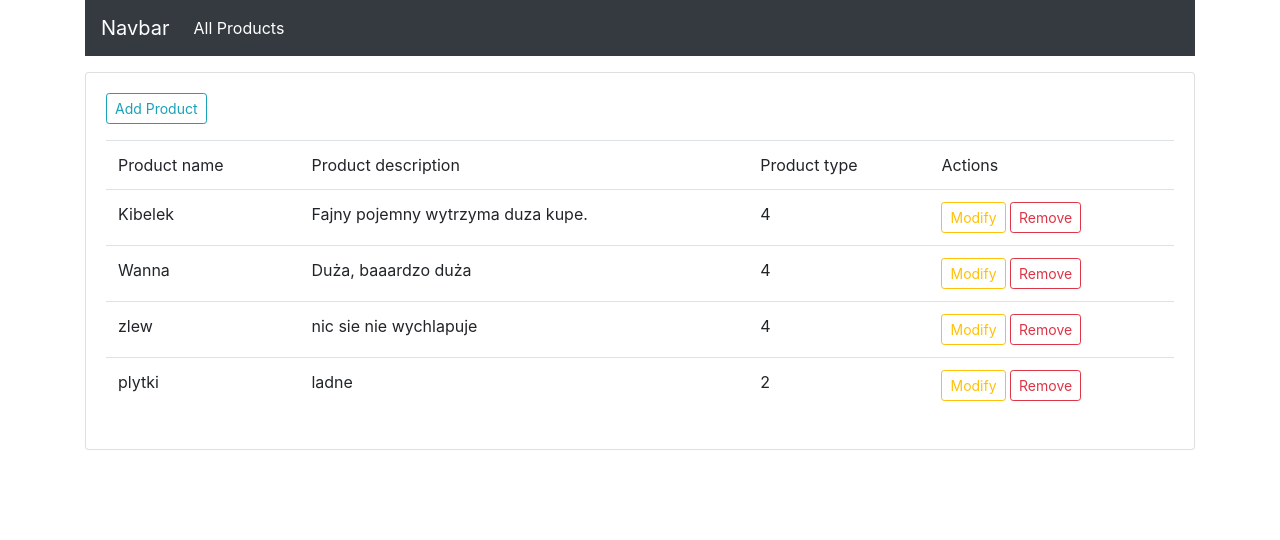
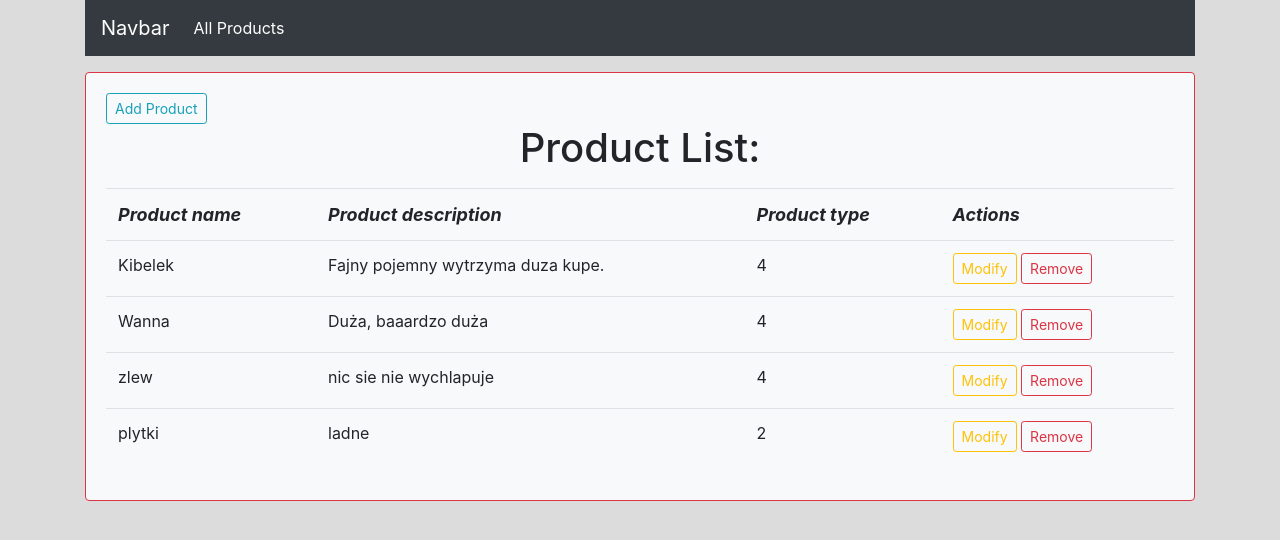
Before and after one commit to MarcinSzyc/andzy-calc, a Django app: page / in a window 1280 px wide. Shown: the top 540 px of the page. Run offline with Django 3.2, Linux system fonts and the light colour scheme; data comes from the database, SQL or seed files in the repository; some libraries are stand-ins or nearby versions.

Commit message:
changes in User Interface formating

```diff
--- a/templates/renovations/layout.html
+++ b/templates/renovations/layout.html
@@ -18,7 +18,7 @@
 
 
 </head>
-<body>
+<body style="background-color: gainsboro">
 <header class="site-header">
     <div class="container">
         <nav class="navbar navbar-expand-lg navbar-dark bg-dark">
--- a/templates/renovations/product_list.html
+++ b/templates/renovations/product_list.html
@@ -4,21 +4,24 @@
     {% if messages %}
         {% for message in messages %}
             <div{% if message.tags == 'error' %}
-                class="alert alert-danger" role="alert"
+                class="alert alert-danger border-warning mt-3" role="alert"
             {% else %}
-                class="alert alert-success" role="alert"
+                class="alert alert-success border-success mt-3" role="alert"
             {% endif %}>{{ message }}</div>
         {% endfor %}
     {% endif %}
     <div class="row justify-content-md-center main-window">
         <div class="col-sm-12">
-            <div class="card mt-3">
+            <div class="card mt-3 bg-light border-danger">
                 <div class="card-body">
-                    <a class="new-product btn btn-outline-info btn-sm " href="#">Add Product</a>
                     <div class="table-responsive">
                         <table class="table mt-3">
                             <thead>
-                            <tr>
+                            <span style="display: inline">
+                                <a class="new-product btn btn-outline-info btn-sm" href="#">Add Product</a>
+                                <h1 style="text-align: center">Product List:</h1>
+                            </span>
+                            <tr style="font-size: large; font-style: oblique; font-weight: bold">
                                 <td>Product name</td>
                                 <td>Product description</td>
                                 <td>Product type</td>
@@ -48,13 +51,13 @@
         $(document).ready(function () {
             new_product_card = $(`
                 <div class="col-sm-auto new-product-box">
-                    <div class="card mt-3">
+                    <div class="card mt-3 border-info bg-light">
                         <div class="card-body">
-                            <h3>Add Product</h3>
+                            <h3 class="text-info">Add Product</h3>
                             <form action="{% url 'renovations:new-product' %}" method="POST">
                                 {% csrf_token %}
                                 {{ new_product_form | crispy }}
-                                <button type="submit" class="btn btn-secondary">Save</button>
+                                <button type="submit" class="btn btn-info mt-3">Save</button>
                             </form>
                         </div>
                     </div>
@@ -63,13 +66,13 @@
 
             edit_product_card = $(`
                 <div class="col-sm-auto edit-product-box">
-                    <div class="card mt-3">
+                    <div class="card mt-3 border-warning bg-light">
                         <div class="card-body">
-                            <h3>Modify Product</h3>
+                            <h3 class="text-warning">Modify Product</h3>
                             <form class="update-form" action="" method="POST">
                                 {% csrf_token %}
                                 {{ new_product_form | crispy }}
-                                <button type="submit" class="btn btn-secondary">Save</button>
+                                <button type="submit" class="btn btn-warning mt-3">Save</button>
                             </form>
                         </div>
                     </div>
```
